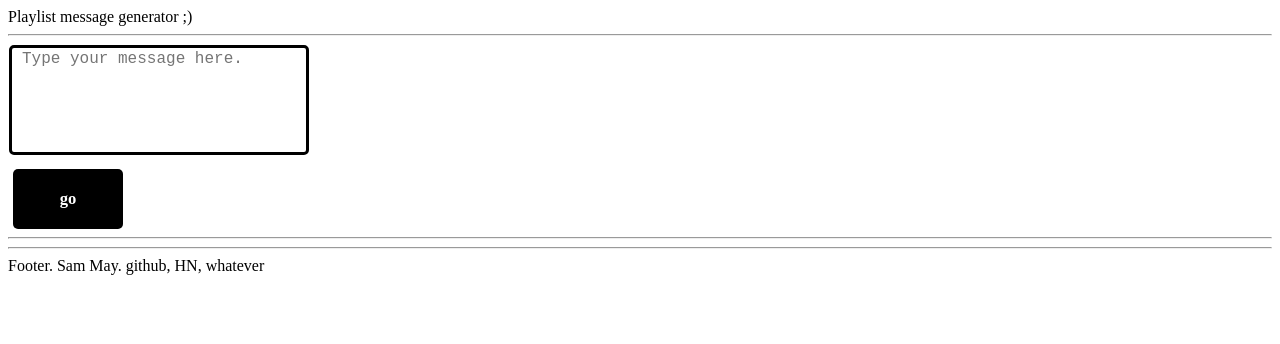
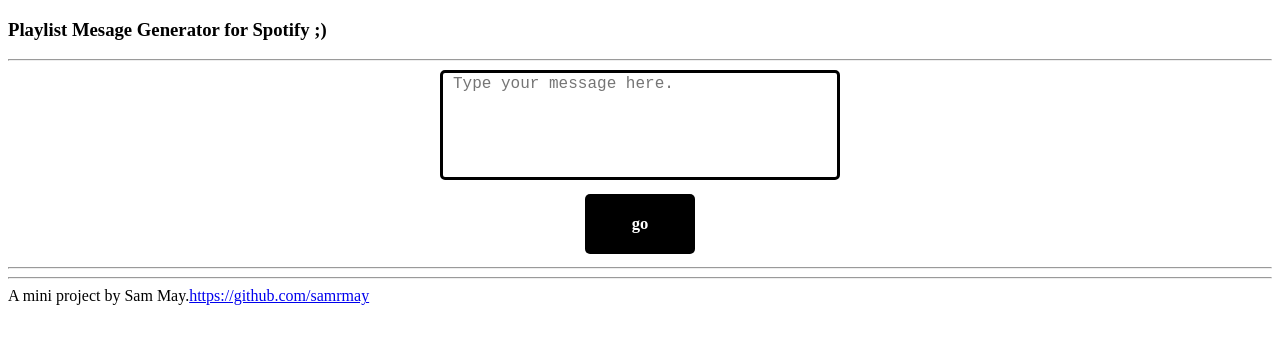
Before and after one commit to samrmay/spotify-playlist-message-generator, a React app: page / in a window 1280 px wide. Shown: the top 344 px of the page. Built offline with nearby package versions, Linux system fonts and the light colour scheme.

Commit message:
switch buttons for customs, centering

```diff
--- a/src/components/Body/MockPlaylist/index.jsx
+++ b/src/components/Body/MockPlaylist/index.jsx
@@ -1,6 +1,7 @@
 import React from 'react'
 import SongEntry from './SongEntry'
 import TextField from '../TextField'
+import LoadingButton from '../LoadingButton'
 import {createPlaylist, getUserId} from '../../../services/spotify'
 import styles from './styles.css'
 
@@ -9,7 +10,8 @@ class MockPlaylist extends React.Component {
         super(props)
         this.state = {
             playlistTitle: '',
-            playlistCreated: false
+            playlistCreated: false,
+            playlistCreating: false
         }
         this.handleChange = this.handleChange.bind(this)
         this.redirectAuthURL = this.redirectAuthURL.bind(this)
@@ -55,10 +57,11 @@ class MockPlaylist extends React.Component {
     handleCreatePlaylist() {
         const {userAccessToken, songs} = this.props
         const {playlistTitle} = this.state
+        this.setState({playlistCreating: true})
         getUserId(userAccessToken).then(response => {
             createPlaylist(playlistTitle, songs, userAccessToken, response).then(response => {
                 if (response.playlist) {
-                    this.setState({playlistCreated: true, playlist: response.playlist})
+                    this.setState({playlistCreated: true, playlist: response.playlist, playlistCreating: false})
                 }
             })
         })
@@ -77,9 +80,9 @@ class MockPlaylist extends React.Component {
             }
         }
 
-        let actionButton = actionButton = <button onClick={this.redirectAuthURL}>Allow access</button>
+        let actionButton = actionButton = <LoadingButton content='allow access' handleClick={this.redirectAuthURL} width='100px'/>
         if (userAccessToken) {
-            actionButton = <button onClick={this.handleCreatePlaylist}>Create playlist</button>
+            actionButton = <LoadingButton content='create playlist' handleClick={this.handleCreatePlaylist} width='150px' wasClicked={this.state.playlistCreating}/>
         }
 
         return(
--- a/src/components/Body/MockPlaylist/styles.css
+++ b/src/components/Body/MockPlaylist/styles.css
@@ -8,5 +8,5 @@
 
 .songsContainer {
   overflow: auto;
-  height: 400px;
+  height: 300px;
 }
--- a/src/components/Body/index.jsx
+++ b/src/components/Body/index.jsx
@@ -100,20 +100,23 @@ class Body extends React.Component {
         const {spotifyQueried, songsReturned, message, userAccessToken} = this.state
         return(
             <div>
+                <div className={styles.inputContainer}>
                     <TextField
                         handleChange={this.handleChange}
                         name='message'
                         placeholder='Type your message here.'
                         height='100px'
-                    width='300px'
-                    value={message}
-                    />
+                        width='400px'
+                        value={message}/>
+                </div>
                 <br />
+                <div className={styles.buttonContainer}>
                     <LoadingButton
                         content='go'
                         width='100px'
                         handleClick={this.searchMessage}
                         wasClicked={this.state.goClicked}/>
+                </div>
                 <hr />
                 {spotifyQueried ?
                 <MockPlaylist
--- a/src/components/Body/styles.css
+++ b/src/components/Body/styles.css
@@ -1,8 +1,9 @@
-.stringInput {
-  width: 400px;
-  height: 200px;
-  resize: none;
+.inputContainer {
+  justify-content: center;
+  display: flex;
 }
-.stringInput:focus {
-  outline: none;
+
+.buttonContainer {
+  justify-content: center;
+  display: flex;
 }
--- a/src/components/Footer/index.jsx
+++ b/src/components/Footer/index.jsx
@@ -8,7 +8,8 @@ class Footer extends React.Component {
     render() {
         return(
             <div>
-                Footer. Sam May. github, HN, whatever
+                A mini project by Sam May.
+                <a href='https://github.com/samrmay'>https://github.com/samrmay</a>
             </div>
         )
     }
--- a/src/components/Header/index.jsx
+++ b/src/components/Header/index.jsx
@@ -8,7 +8,7 @@ class Header extends React.Component {
     render() {
         return(
             <div>
-                Playlist message generator ;)
+                <h3>Playlist Mesage Generator for Spotify ;)</h3>
             </div>
         )
     }
--- a/src/services/spotify.js
+++ b/src/services/spotify.js
@@ -67,6 +67,8 @@ function findMatch(word, tracks) {
 }
 
 export async function findExactMatch(word, token) {
+  // Spotify has no support for exact seaches, so have to make many
+  // Requests with different genres to find exact match
   const hipster = [true, false];
   const genres = [
     null,
```
Lines whose indentation alone changed are shown as unchanged.
